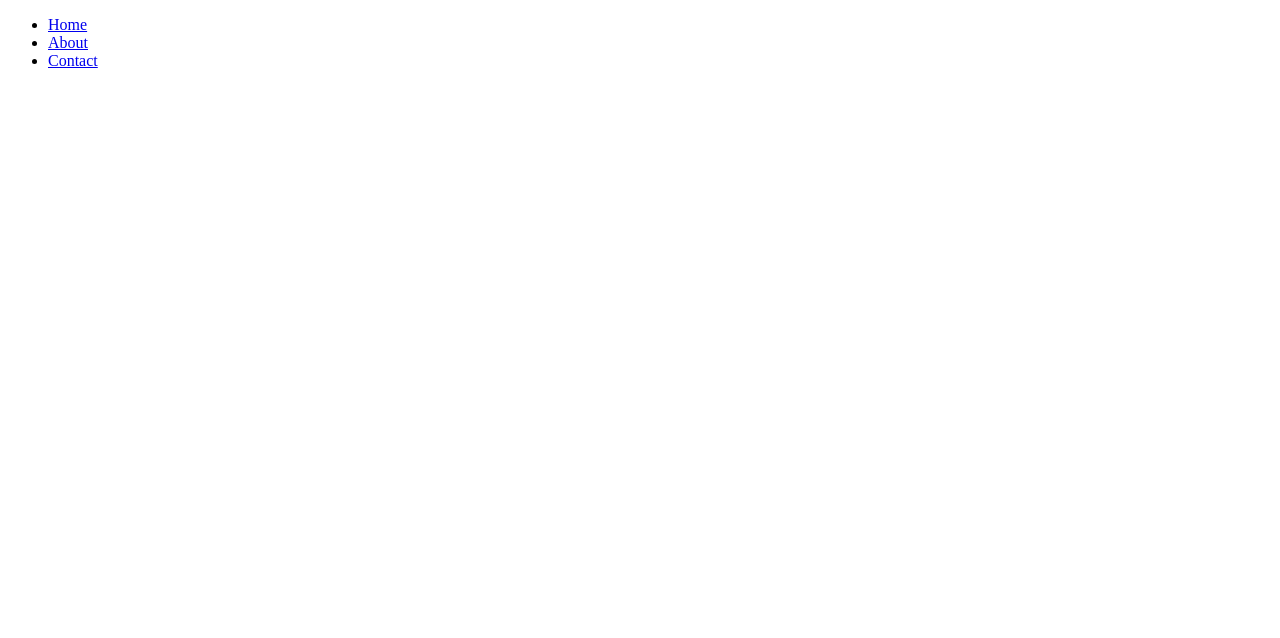
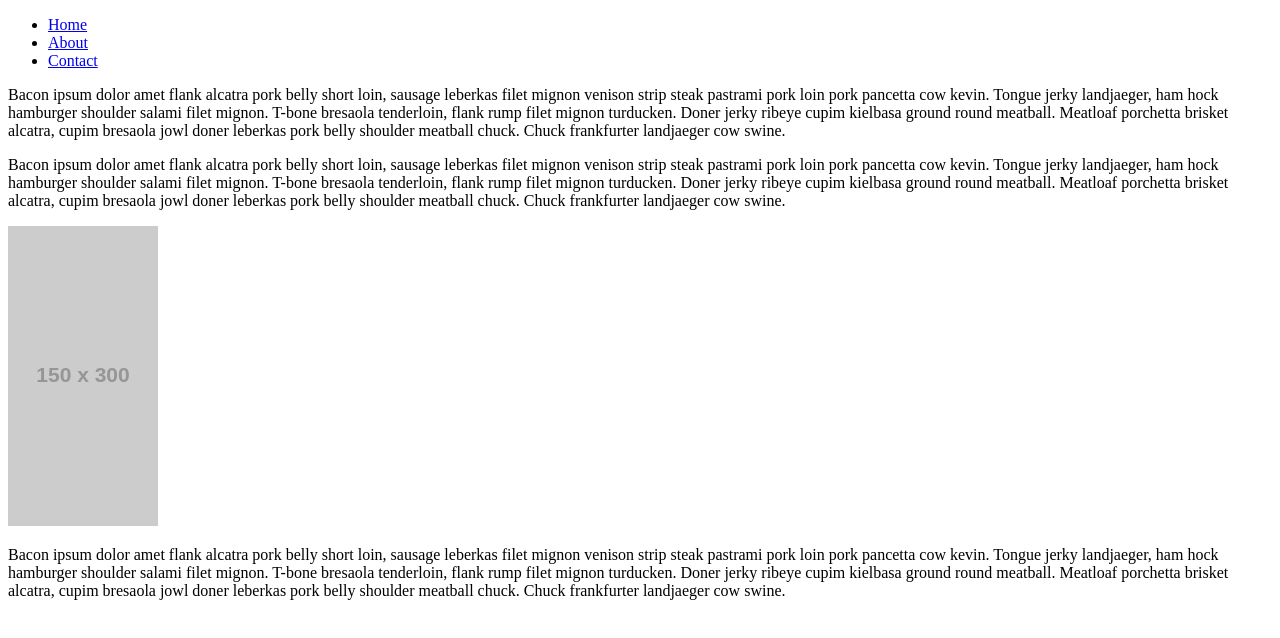
Before and after one commit to dfparra/simple_page, a website: page public/html/contact.html in a window 1280 px wide. Drawn offline with Linux system fonts and the light colour scheme; placeholder pictures from the web are drawn by us.

Commit message:
fleshed out About and Contact Page

```diff
--- a/public/html/contact.html
+++ b/public/html/contact.html
@@ -18,5 +18,31 @@
       </ul>
     </div>
     <!-- End of Navigation-->
+
+    <div>
+      <p>
+        Bacon ipsum dolor amet flank alcatra pork belly short loin, sausage leberkas filet mignon venison strip steak pastrami pork loin pork pancetta cow kevin. Tongue jerky landjaeger, ham hock hamburger shoulder salami filet mignon. T-bone bresaola tenderloin, flank rump filet mignon turducken. Doner jerky ribeye cupim kielbasa ground round meatball. Meatloaf porchetta brisket alcatra, cupim bresaola jowl doner leberkas pork belly shoulder meatball chuck. Chuck frankfurter landjaeger cow swine.
+      </p>
+
+    </div>
+    <!--Part one Text-->
+
+    <div>
+      <p>
+        Bacon ipsum dolor amet flank alcatra pork belly short loin, sausage leberkas filet mignon venison strip steak pastrami pork loin pork pancetta cow kevin. Tongue jerky landjaeger, ham hock hamburger shoulder salami filet mignon. T-bone bresaola tenderloin, flank rump filet mignon turducken. Doner jerky ribeye cupim kielbasa ground round meatball. Meatloaf porchetta brisket alcatra, cupim bresaola jowl doner leberkas pork belly shoulder meatball chuck. Chuck frankfurter landjaeger cow swine.
+      </p>
+
+    </div>
+    <!--Left text Column-->
+    <div>
+      <img src="http://placehold.it/150x300" alt="Image Stuff on Right Div">
+    </div>
+    <!--Right image Column-->
+    <div>
+      <p>
+        Bacon ipsum dolor amet flank alcatra pork belly short loin, sausage leberkas filet mignon venison strip steak pastrami pork loin pork pancetta cow kevin. Tongue jerky landjaeger, ham hock hamburger shoulder salami filet mignon. T-bone bresaola tenderloin, flank rump filet mignon turducken. Doner jerky ribeye cupim kielbasa ground round meatball. Meatloaf porchetta brisket alcatra, cupim bresaola jowl doner leberkas pork belly shoulder meatball chuck. Chuck frankfurter landjaeger cow swine.
+      </p>
+    </div>
+    <!--Bottom Text/Contact INfo-->
   </body>
 </html>
```
Also changed, not shown: public/html/about.html (+19 -0 lines).
